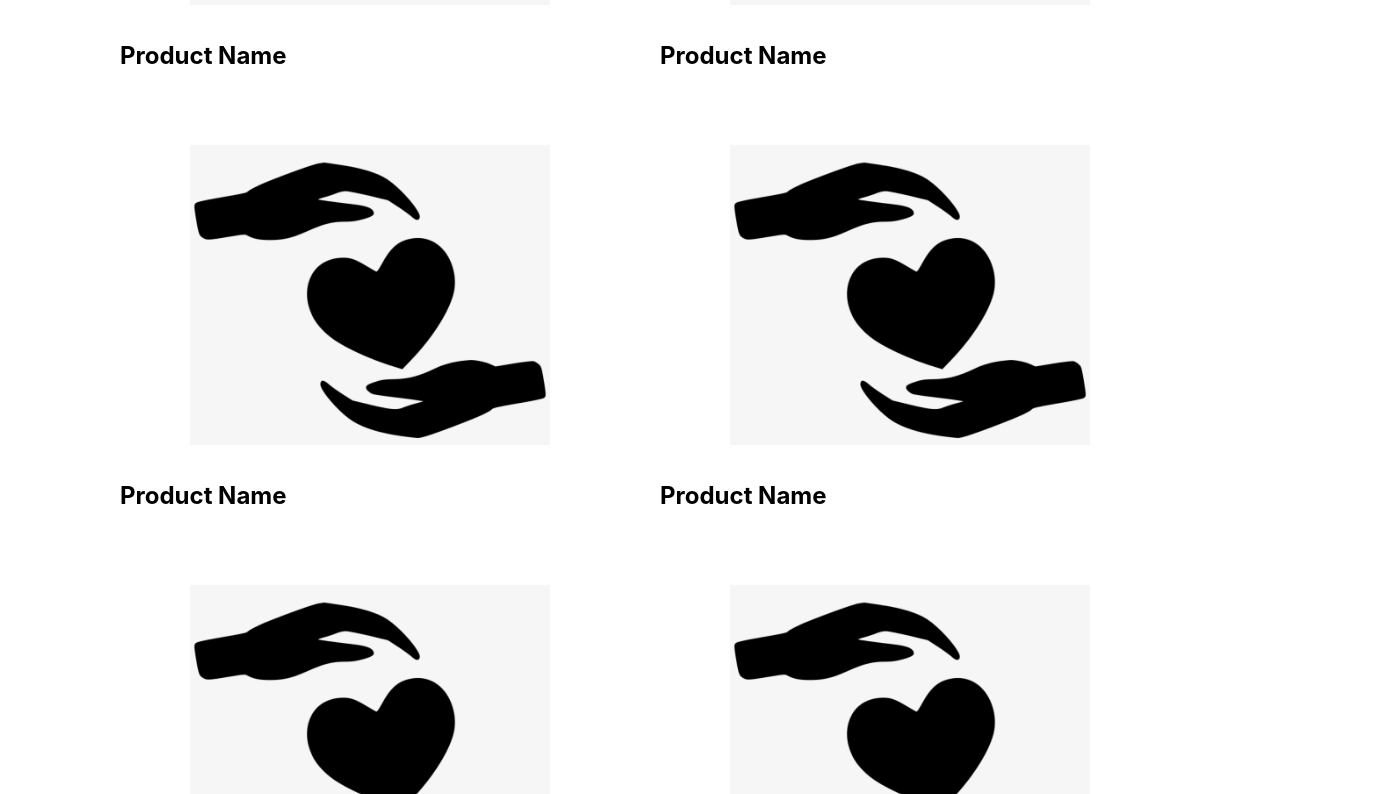
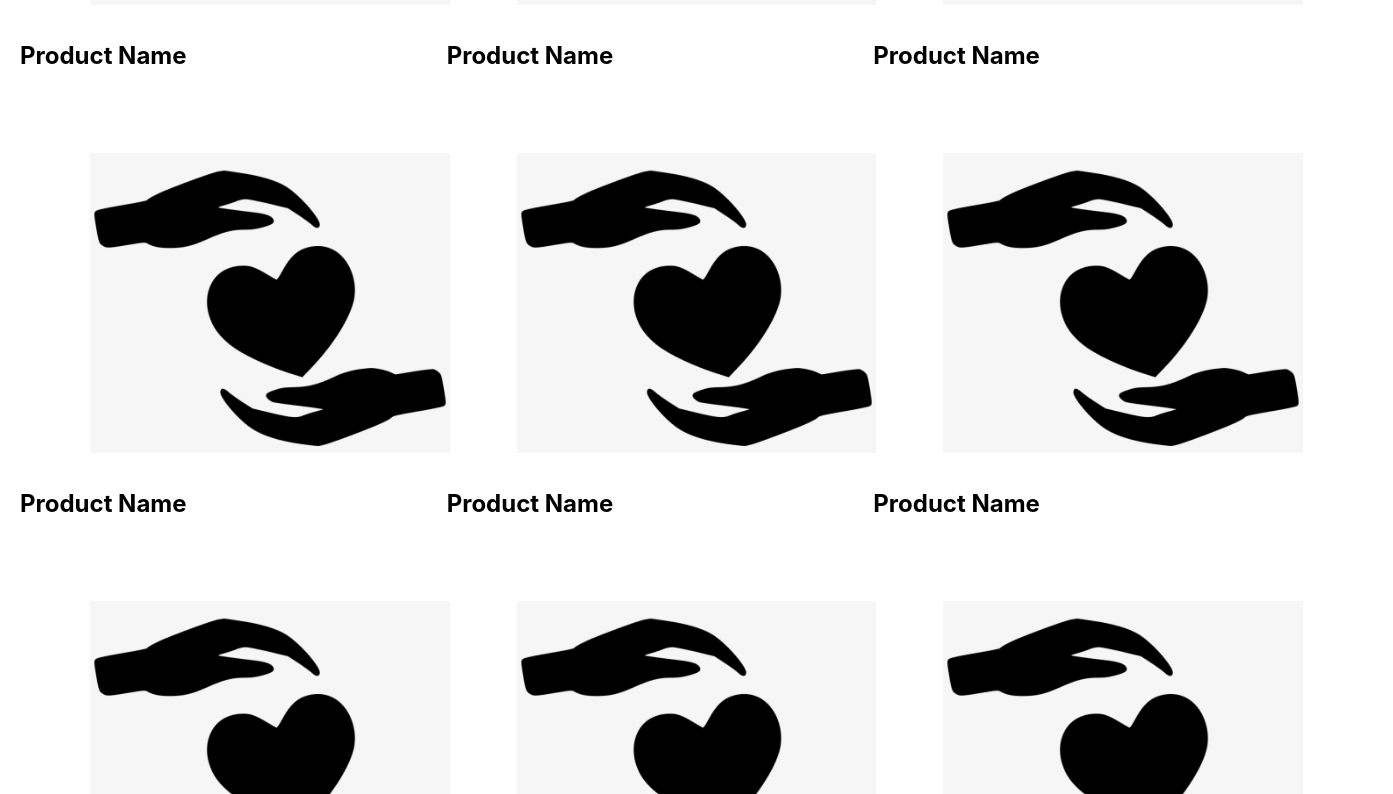
Before and after one commit to MAbril1/LetsDonate, a React (Create React App) app in the folder application/milestone2/: page / in a window 1280 px wide. Shown: the part 406-1200 px from the top of the page, 1393 px wide, since content can reach past the window. Built offline with nearby package versions, Linux system fonts and the light colour scheme.

Commit message:
made cards into a proper grid

```diff
--- a/application/milestone2/src/ProductDonationHome.js
+++ b/application/milestone2/src/ProductDonationHome.js
@@ -2,8 +2,27 @@
 import './ProductDonationHome.css';
 import Card from './Card'
 
+import { makeStyles } from '@material-ui/core/styles';
+import Paper from '@material-ui/core/Paper';
+import Grid from '@material-ui/core/Grid';
+
+const useStyles = makeStyles((theme) => ({
+    root: {
+      flexGrow: 1,
+    },
+    paper: {
+      padding: theme.spacing(1),
+      textAlign: 'center',
+      color: theme.palette.text.secondary,
+    },
+  }));
+
 function ProductDonationHome() {
+    const classes = useStyles();
+
+    function FormRow() {
     return (
+        /*
         <div className='productDonationHome'>
             <Card />
             <Card />
@@ -14,7 +33,36 @@
             <Card />
             <Card />
         </div>
-    )
+        */
+        <React.Fragment>
+          <Grid item xs={4}>
+            <Card />
+          </Grid>
+          <Grid item xs={4}>
+            <Card />
+          </Grid>
+          <Grid item xs={4}>
+            <Card />
+          </Grid>
+        </React.Fragment>
+      );
+    }
+
+    return (
+      <div className={classes.root}>
+        <Grid container spacing={1}>
+          <Grid container item xs={12} spacing={3}>
+            <FormRow />
+          </Grid>
+          <Grid container item xs={12} spacing={3}>
+            <FormRow />
+          </Grid>
+          <Grid container item xs={12} spacing={3}>
+            <FormRow />
+          </Grid>
+        </Grid>
+      </div>
+    );
 }
 
 export default ProductDonationHome
```
